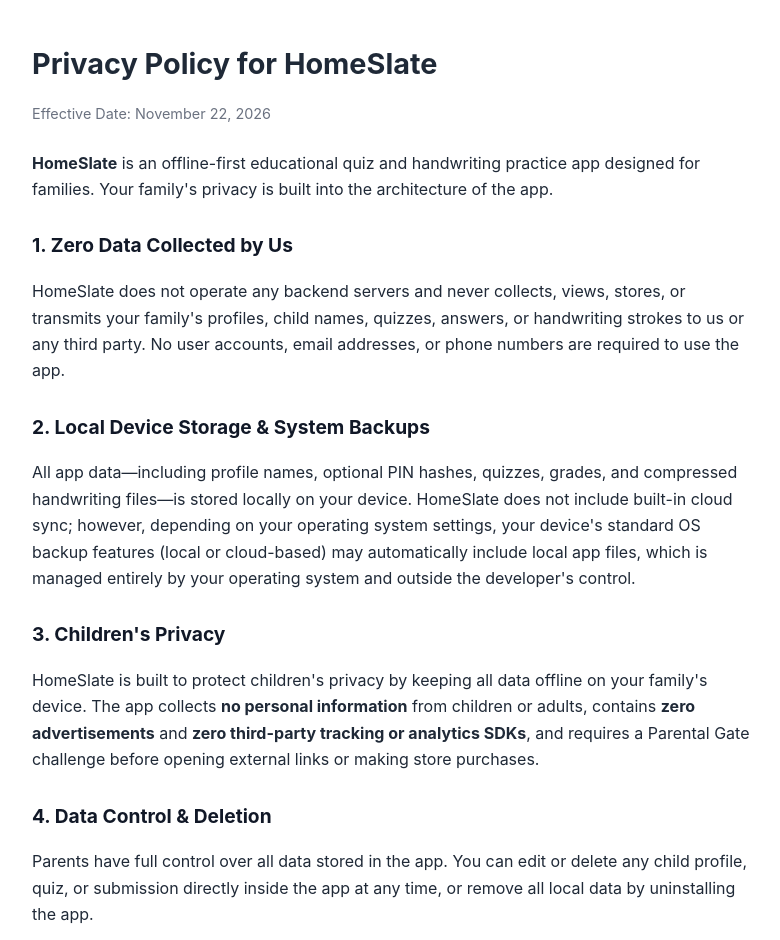
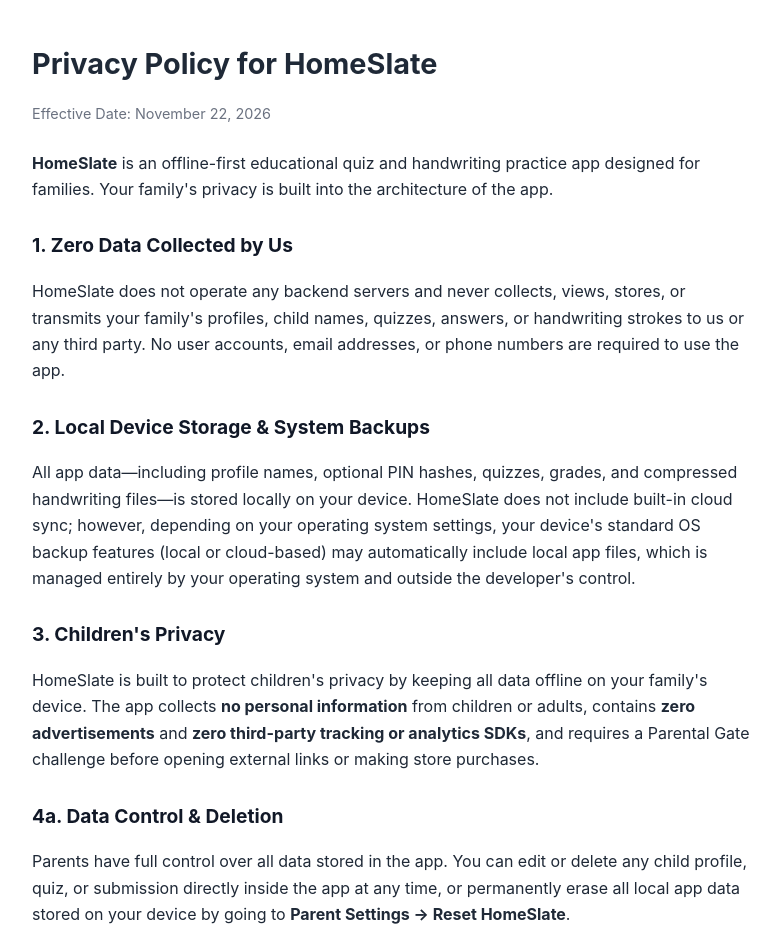
Before and after one commit to tham123ans1/homeslate-privacy, a plain HTML site: page index.html in a window 1280 px wide. Shown: the top 940 px of the page, without its empty margins (248-1028 px from the left). Drawn offline with Linux system fonts and the light colour scheme.

Commit message:
Update index.html

```diff
--- a/index.html
+++ b/index.html
@@ -50,12 +50,6 @@
     and requires a Parental Gate challenge before opening external links or making store purchases.
   </p>
 
-  <h2>4. Data Control &amp; Deletion</h2>
-  <p>
-    Parents have full control over all data stored in the app. You can edit or delete any child profile, quiz, or
-    submission directly inside the app at any time, or remove all local data by uninstalling the app.
-  </p>
-
   <h2>4a. Data Control &amp; Deletion</h2>
   <p>
     Parents have full control over all data stored in the app. You can edit or delete any child profile, quiz, or submission directly inside the app at any time, or permanently erase all local app data stored on your device by going to <strong>Parent Settings &rarr; Reset HomeSlate</strong>.
```
